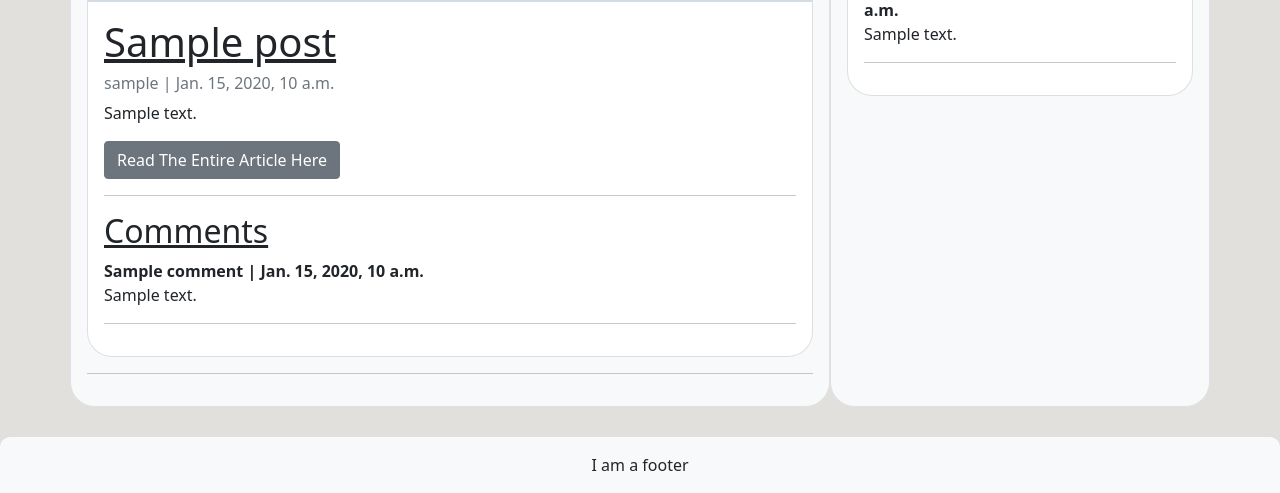
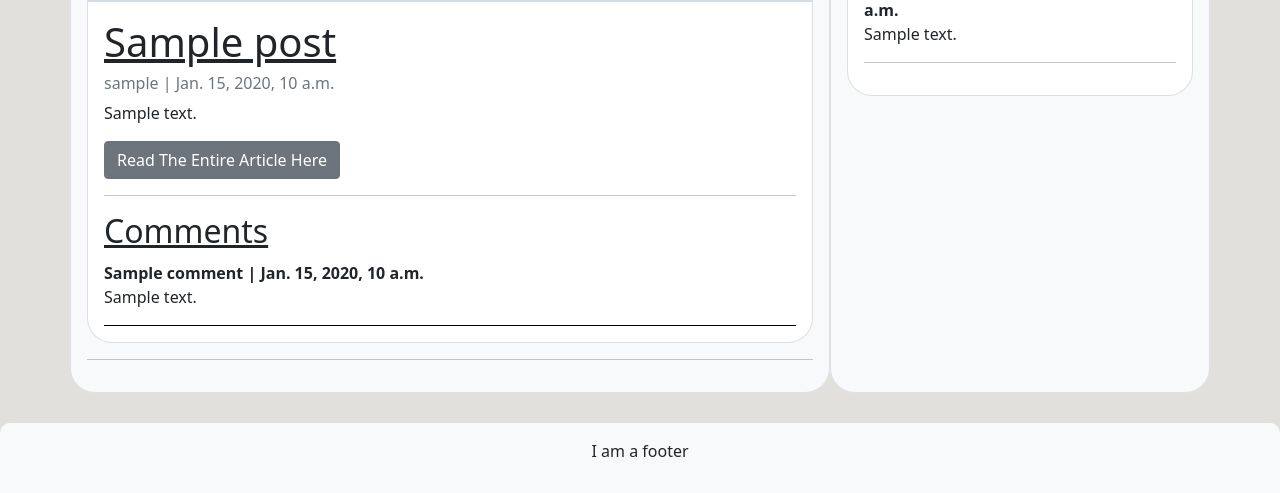
Before and after one commit to Charlie9009/CI_PP4_BLOG, a Django app: page / in a window 1280 px wide. Shown: the part 645-1138 px from the top of the page. After the commit the page ends 1102 px from the top, so only its background shows below. Run offline with Django 3.2, Linux system fonts and the light colour scheme; a user stored in the database is signed in; tables that the repository leaves empty hold one stand-in row (values such as "Sample post"); grey boxes marked "Sample" are stand-in pictures.

Commit message:
INDEX.HTML: Add div container for comments  STYLE.CSS: Style new container for comments

```diff
--- a/static/style.css
+++ b/static/style.css
@@ -61,6 +61,11 @@ nav {
 
 /* Comment page */
 
+.comment-container {
+  border-bottom: 1px black solid;
+  margin-top: 10px;
+}
+
 .post-comment-headling {
   text-decoration: underline solid;
 }
--- a/templates/index.html
+++ b/templates/index.html
@@ -29,10 +29,11 @@
           {% else %}
           <!-- Comment content -->
           {% for comment in post.comments.all %}
-          <strong>{{ comment.name }} | {{ comment.created_on }}</strong>
-          <br>
-          <p>{{ comment.body }}</p>
-          <hr>
+          <div class="comment-container">
+            <strong>{{ comment.name }} | {{ comment.created_on }}</strong>
+            <br>
+            <p>{{ comment.body }}</p>
+          </div>
           {% endfor %}
           {% endif %}
           {% endif %}
```
